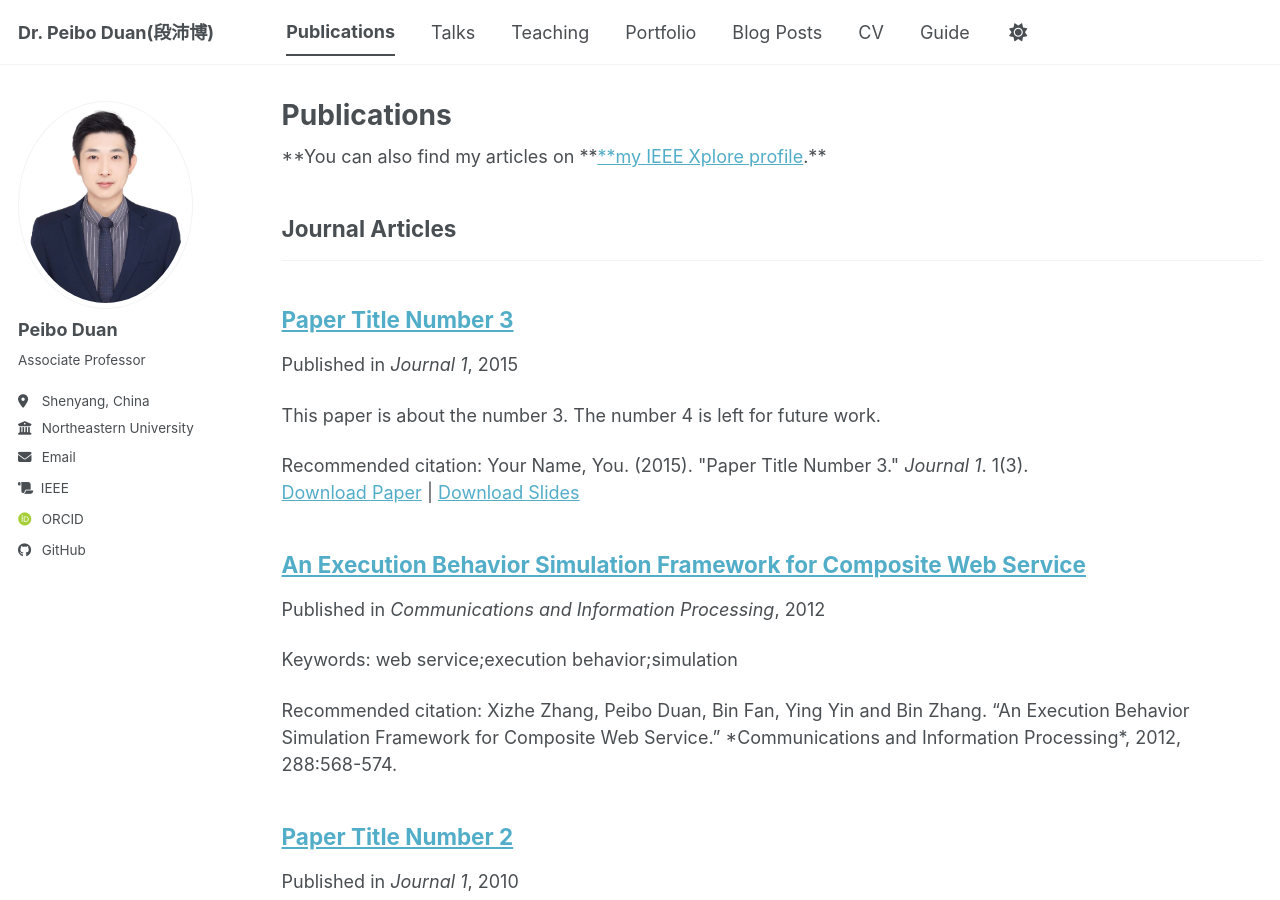
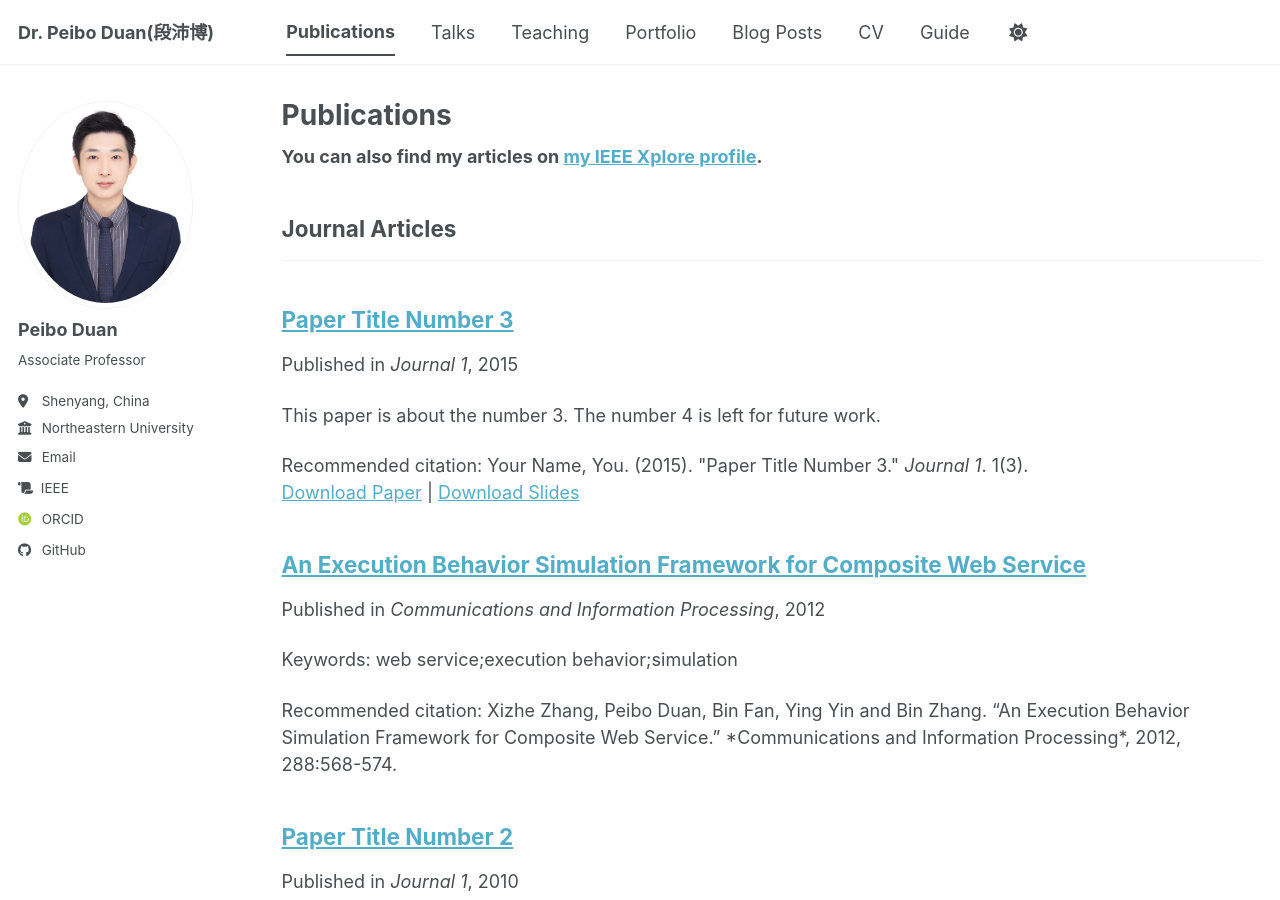
Before and after one commit to aurora76/peiboduan, a Jekyll site: the page built from _pages/publications.html, in a window 1280 px wide and 900 px high. Built offline with Jekyll 4.4.1, drawn with Linux system fonts in a browser that asks for light colours; some web fonts are replaced; a script bundle is joined from its source files by our own code; library files that are not in the unit come from our copies.

Commit message:
Update publications.html

```diff
--- a/_pages/publications.html
+++ b/_pages/publications.html
@@ -6,7 +6,7 @@ author_profile: true
 ---
 
 {% if site.author.ieeexplore %}
-  <div class="wordwrap">**You can also find my articles on **<a href="{{site.author.ieeexplore}}">**my IEEE Xplore profile</a>.**</div>
+  <div class="wordwrap"><strong>You can also find my articles on <a href="{{site.author.ieeexplore}}">my IEEE Xplore profile</a>.</strong></div>
 {% endif %}
 
 {% include base_path %}
```
